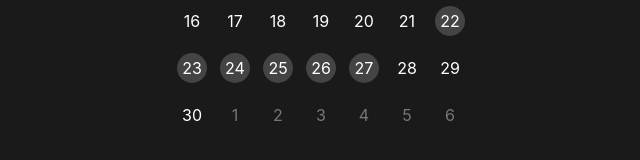
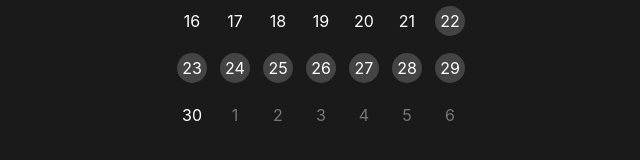
Before and after one commit to SHeepoil/mydairy-world-maybeloveable, a website: page index.html in a window 1280 px wide. Shown: the part 468-628 px from the top of the page, 319-959 px from the left. Drawn offline with Linux system fonts and the light colour scheme.

Commit message:
Update index.html

```diff
--- a/index.html
+++ b/index.html
@@ -66,8 +66,8 @@
         <span class="day **has-post**"><a href="25-11-25.html">25</a></span>
         <span class="day **has-post**"><a href="25-11-26.html">26</a></span>
         <span class="day **has-post**"><a href="25-11-27.html">27</a></span>
-        <span class="day">28</span>
-        <span class="day">29</span>
+        <span class="day **has-post**"><a href="25-11-28.html">28</a></span>
+        <span class="day **has-post**"><a href="25-11-29.html">29</a></span>
 
         <span class="day">30</span>
         <span class="day next-month">1</span>
```
